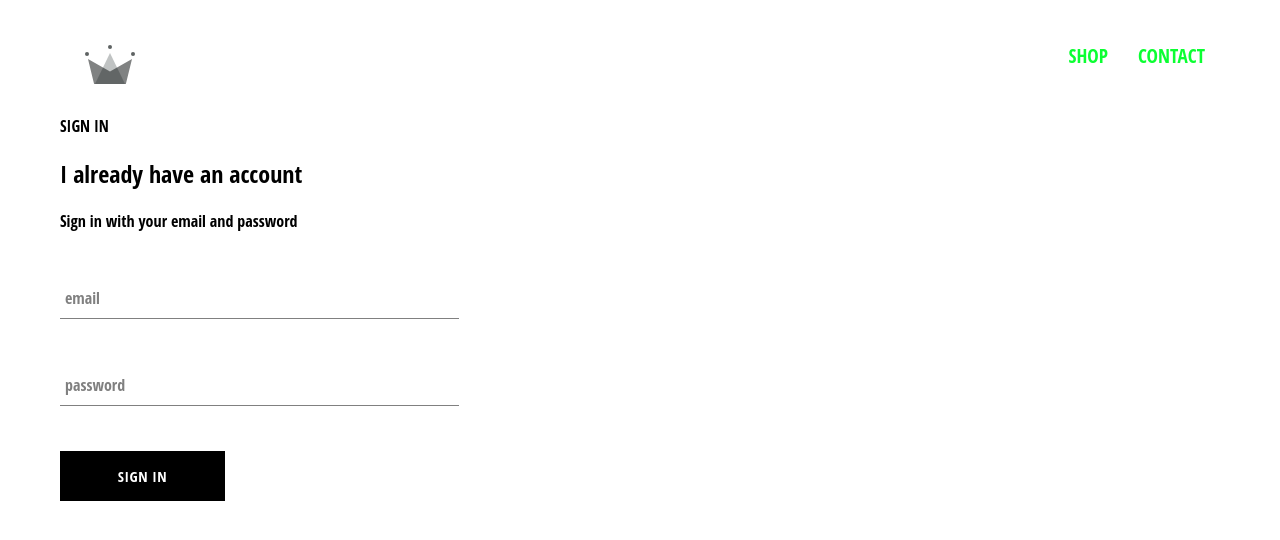
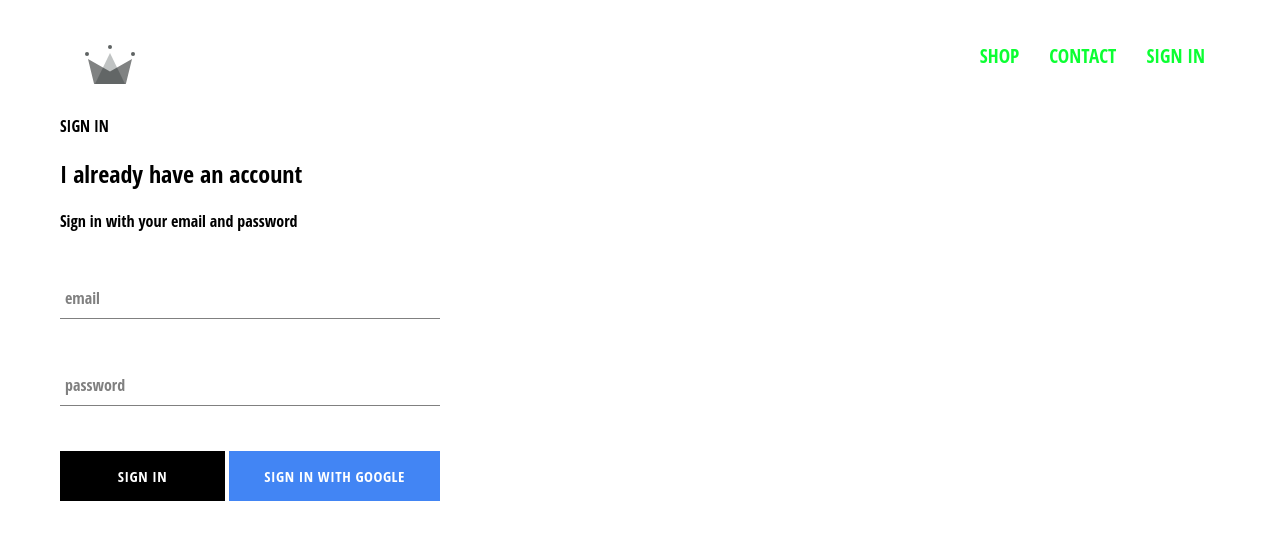
Before and after one commit to paulbcon/crwn-clothing, a React (Create React App) app: page /signin in a window 1280 px wide. Shown: the top 540 px of the page. Built offline with nearby package versions, Linux system fonts and the light colour scheme; no server answers; the HTML template or start-up script is replaced by a standard one.

Commit message:
integrated firebase into application with google sign in

```diff
--- a/package.json
+++ b/package.json
@@ -6,6 +6,7 @@
     "@testing-library/jest-dom": "^5.11.4",
     "@testing-library/react": "^11.1.0",
     "@testing-library/user-event": "^12.1.10",
+    "firebase": "^8.4.1",
     "node-sass": "^5.0.0",
     "react": "^17.0.2",
     "react-dom": "^17.0.2",
--- a/src/App.css
+++ b/src/App.css
@@ -9,3 +9,7 @@
     font-weight: bolder;
     font-size:1.2em;
 }
+
+* {
+    box-sizing: border-box;
+}
--- a/src/App.js
+++ b/src/App.js
@@ -1,4 +1,4 @@
-import React from 'react';
+import React, { Component } from 'react';
 import {Switch, Route } from 'react-router-dom';
 import './App.css';
 
@@ -6,18 +6,43 @@
 import ShopPage from './pages/shop/shop.component';
 import Header from './components/header/header.component';
 import SignInAndSignUpPage from './pages/sign-in-and-sign-up/sign-in-and-sign-up.component';
+import { auth } from './firebase/firebase.utils';
 
-function App() {
+class App extends Component  {
+  constructor() {
+    super();
+
+    this.state = {
+      currentUser: null
+    }
+  }
+
+  unsubscribeFromAuth = null;
+
+  componentDidMount() {
+    this.unsubscribeFromAuth = auth.onAuthStateChanged(user => {
+      this.setState({ currentUser: user });
+
+      console.log(user);
+    })
+  }
+
+  componentWillUnmount() {
+    this.unsubscribeFromAuth();
+  }
+
+  render() {
   return (
     <div>
-      <Header />
+      <Header currentUser={this.state.currentUser} />
       <Switch>
         <Route exact path='/' component={HomePage} />
         <Route path='/shop' component={ShopPage} />
         <Route path='/signin' component={SignInAndSignUpPage} />
       </Switch>
     </div>
-  );
+  )
+  };
 }
 
 export default App;
--- a/src/components/custom-button/custom-button.component.jsx
+++ b/src/components/custom-button/custom-button.component.jsx
@@ -2,8 +2,9 @@
 
 import './custom-button.styles.scss';
 
-const CustomButton = ({ children, ...otherProps}) => (
- <button className='custom-button' {...otherProps} >
+const CustomButton = ({ children, isGoogleSignIn,...otherProps}) => (
+ <button className={`${isGoogleSignIn ? 'google-sign-in': ''} custom-button`}
+    {...otherProps} >
   {children}
  </button>
 );
--- a/src/components/custom-button/custom-button.styles.scss
+++ b/src/components/custom-button/custom-button.styles.scss
@@ -19,4 +19,14 @@
     color: black;
     border: 1px solid black;
   }
+
+  &.google-sign-in {
+    background-color: #4285f4;
+    color: white;
+
+    &:hover {
+      background-color: #357ae8;
+      border: none;
+    }
+  }
 }
--- a/src/components/header/header.component.jsx
+++ b/src/components/header/header.component.jsx
@@ -1,13 +1,15 @@
 import React from 'react';
 
 import { Link } from 'react-router-dom';
+
+import { auth } from '../../firebase/firebase.utils';
 
 import { ReactComponent as Logo } from '../../assets/crown.svg';
 
 import './header.styles.scss';
 
 
-const Header = () => (
+const Header = ({currentUser}) => (
     <div className='header'>
         <Link className='logo-container' to="/">
             <Logo className='logo' />
@@ -20,6 +22,12 @@
             <Link className='option' to='/contact'>
                 CONTACT
             </Link>
+            {
+                currentUser ?
+                <div className='option signout' onClick={() => auth.signOut()}>SIGN OUT</div>
+                :
+                <Link className='option' to='/signin'>SIGN IN</Link>
+            }
         </div>
 
     </div>
--- a/src/components/header/header.styles.scss
+++ b/src/components/header/header.styles.scss
@@ -23,3 +23,10 @@
       }
     }
   }
+
+  .signout {
+    color: rgb(200,0,0);
+    font-size: 1.2em;
+    font-weight: bold;
+    cursor: pointer;
+  }
--- a/src/components/sign-in/sign-in.component.jsx
+++ b/src/components/sign-in/sign-in.component.jsx
@@ -3,6 +3,8 @@
 import FormInput from '../../components/form-input/form-input.component';
 
 import CustomButton from '../../components/custom-button/custom-button.component';
+
+import { signInWithGoogle } from '../../firebase/firebase.utils';
 
 import './sign-in.styles.scss';
 
@@ -51,8 +53,11 @@
                         label='password'
                         required />
 
-
+                    <div className='buttons'>
                     <CustomButton type="submit">Sign In</CustomButton>
+                    <CustomButton onClick={signInWithGoogle} isGoogleSignIn>
+                        Sign In With Google</CustomButton>
+                    </div>
                 </form>
             </div>
         )
--- a/src/components/sign-in/sign-in.styles.scss
+++ b/src/components/sign-in/sign-in.styles.scss
@@ -1,9 +1,14 @@
 .sign-in {
-    width: 30vw;
+    width: 380px;
     display: flex;
     flex-direction:column;
 
     .title {
         margin:10px 0;
     }
+
+    .buttons {
+        display: flex;
+        justify-content:space-between;
+    }
 }
--- /dev/null
+++ b/src/firebase/firebase.utils.js
@@ -0,0 +1,24 @@
+import  firebase from 'firebase/app';
+import 'firebase/firestore';
+import 'firebase/auth';
+
+const config = {
+    apiKey: "AIzaSyAIGvBYM6PTvwTRp-SnAHmiay0ntUz8nxI",
+    authDomain: "crwn-db-9de90.firebaseapp.com",
+    projectId: "crwn-db-9de90",
+    storageBucket: "crwn-db-9de90.appspot.com",
+    messagingSenderId: "703329620729",
+    appId: "1:703329620729:web:6d73a4bdc8e6f070fa8828",
+    measurementId: "G-373FP4WHR3"
+  };
+
+  firebase.initializeApp(config);
+
+  export const auth = firebase.auth();
+  export const firestore = firebase.firestore();
+
+  const provider = new firebase.auth.GoogleAuthProvider();
+  provider.setCustomParameters({prompt: 'select_account'});
+  export const signInWithGoogle = () => auth.signInWithPopup(provider);
+
+  export default firebase;
```
Also changed, not shown: 1 other file (tests, documents, lock files or other folders).
